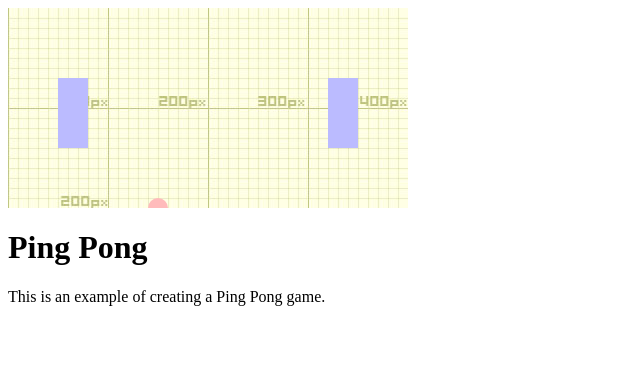
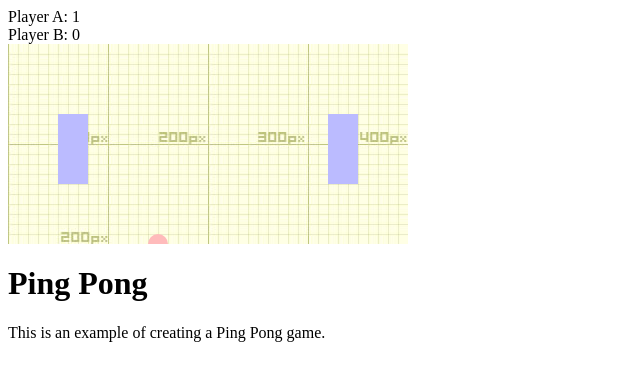
Before and after one commit to thyrusg/pingpong, a plain HTML site: page index.html in a window 1280 px wide. Shown: the whole page, without its empty margins (0-640 px from the left). Drawn offline with nearby package versions, Linux system fonts and the light colour scheme.

Commit message:
Added a scoreboard
Signed-off-by: Thyrus <thyrusg@thyrusgorges.com>

```diff
--- a/index.html
+++ b/index.html
@@ -39,6 +39,10 @@
 <script src="js/jquery-1.7.1.min.js"></script>
 <script src="js/html5games.pingpong.js"></script>
 <body>
+	<div id="scoreboard">
+		<div class="score">Player A: <span id="scoreA">0</span></div>
+		<div class="score">Player B: <span id="scoreB">0</span></div>
+	</div>
 	<div id="game">
 		<div id="playground">
 			<div id="paddleA" class="paddle"></div>
--- a/js/html5games.pingpong.js
+++ b/js/html5games.pingpong.js
@@ -5,7 +5,11 @@ var KEY = {
 	S: 83
 }
 
-var pingpong = {}
+var pingpong = {
+	scoreA: 0, // score for player A
+	scoreB: 0 // score for player B
+}
+
 pingpong.pressedKeys = [];
 pingpong.ball = {
 	speed: 5,
@@ -29,8 +33,15 @@ $(function () {
 });
 
 function gameloop() {
+	checkScore();
 	moveBall();
 	movePaddles();
+}
+
+function checkScore() {
+	if (pingpong.scoreA === 10 || pingpong.scoreB === 10) {
+		confirm("You win !")
+	}
 }
 
 function movePaddles() {
@@ -72,9 +83,12 @@ function moveBall() {
 	if (ball.y + ball.speed*ball.directionY < 0) {
 		ball.directionY = 1;
 	}
+
 	// check right edge
 	if (ball.x + ball.speed*ball.directionX > playgroundWidth) {
 		// player B lost.
+		pingpong.scoreA++;
+		$("#scoreA").html(pingpong.scoreA);
 		// reset the ball;
 		ball.x = 250;
 		ball.y = 100;
@@ -87,6 +101,8 @@ function moveBall() {
 	// check left edge
 	if (ball.x + ball.speed*ball.directionX < 0) {
 		// player A lost
+		pingpong.scoreB++;
+		$("#scoreB").html(pingpong.scoreB);
 		// reset the ball;
 		ball.x = 150;
 		ball.y = 100;
@@ -102,7 +118,6 @@ function moveBall() {
 	// check left paddle
 	var paddleAX = parseInt($("#paddleA").css("left"))+parseInt($("#paddleA").css("width"));
 	var paddleAYBottom = parseInt($("#paddleA").css("top"))+parseInt($("#paddleA").css("height"));
-	//var paddleAYBottom = parseInt($("#paddleA").css("top"));
 	var paddleAYTop = parseInt($("#paddleA").css("top"));
 	if (ball.x + ball.speed * ball.directionX < paddleAX) {
 		if (ball.y + ball.speed*ball.directionY <= paddleAYBottom && ball.y + ball.speed*ball.directionY >= paddleAYTop) {
```
